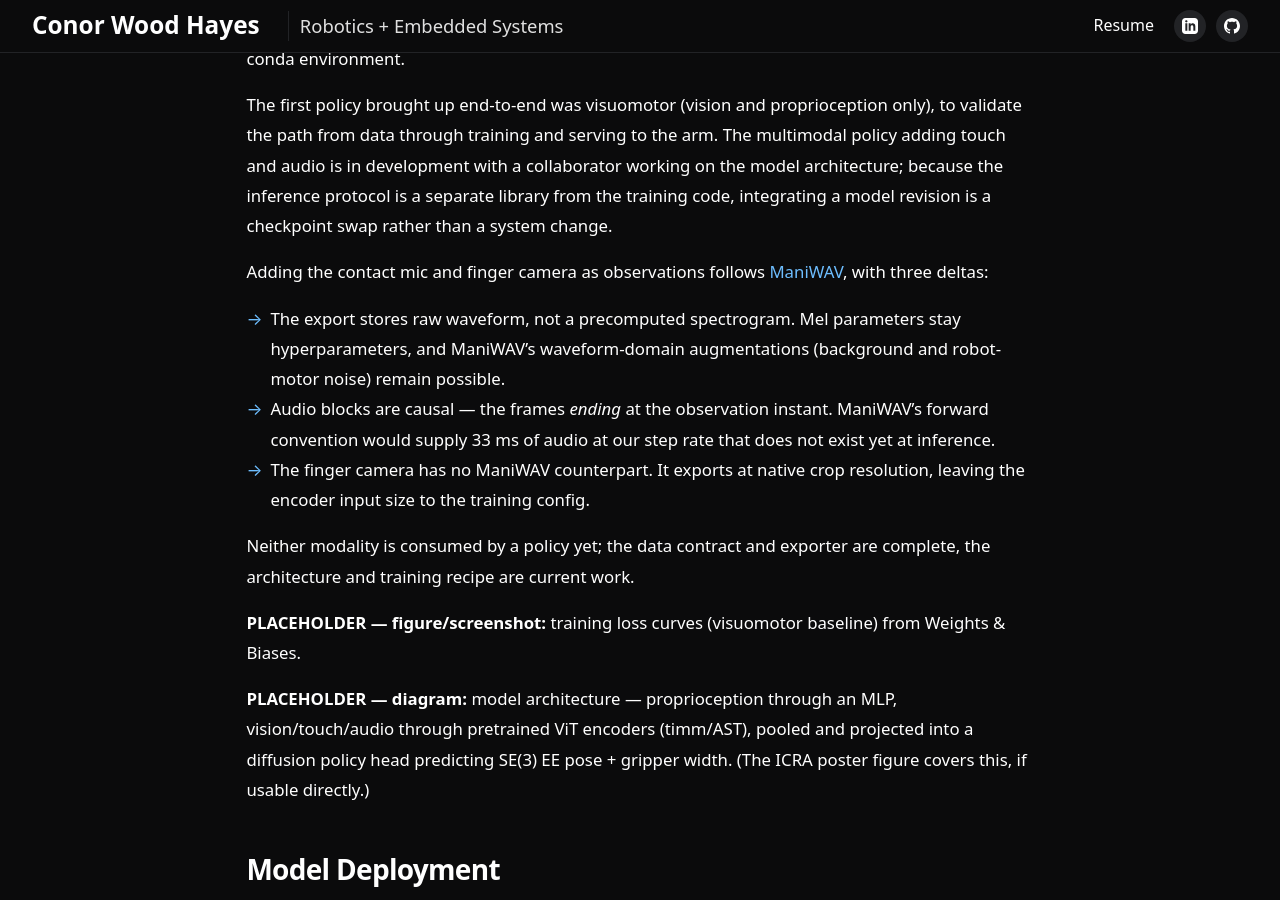
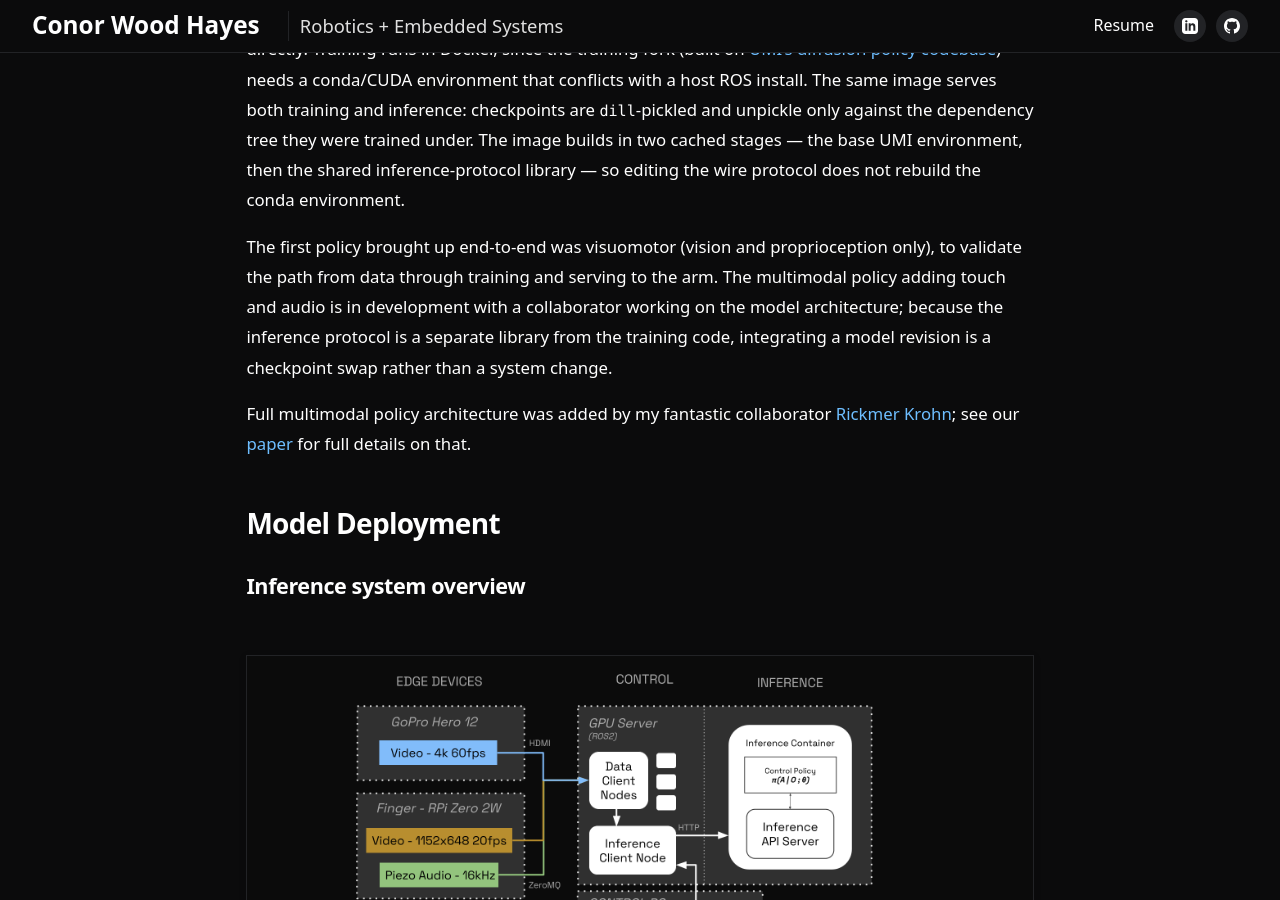
Before and after one commit to cwoodhayes/cwoodhayes.github.io, a Jekyll site: the page built from _projects/PolyUMI_final.md, in a window 1280 px wide and 900 px high, scrolled down 9426 px. Built offline with Jekyll 4.4.1, drawn with Linux system fonts in a browser that asks for light colours; some of the changed text lies outside the part shown.

Commit message:
adding note on purpose

```diff
--- a/_projects/PolyUMI_final.md
+++ b/_projects/PolyUMI_final.md
@@ -14,15 +14,19 @@
 # PolyUMI (Part 2): Training and Deploying a Multimodal Manipulation Policy
 
 <div class="project-button-row">
-	{% include github-button.html url="https://github.com/cwoodhayes/polyumi" %}
+  {% include github-button.html url="https://polyumi-vista.github.io/" label="Paper submission" icon="web" %}
+	{% include github-button.html url="https://github.com/PolyUMI-VisTA/PolyUMI-system" %}
   {% include github-button.html url="https://cad.onshape.com/documents/51445b7d15b8d189878323f1/w/358bf42f47b2b1f2a511decc/e/9a3e51ec7a29118eecf3283b" label="Gripper CAD" icon="onshape" %}
   {% include github-button.html url="https://cad.onshape.com/documents/e674950e5409bace1adf9ce3/w/92b242e38e2c65427b8cb5db/e/0ded13219a9c097fb326bd02" label="Franka Mount CAD" icon="onshape" %}
   {% include github-button.html url="https://docs.google.com/document/d/1T0v_7H8YAJjOud9QWYlQct29a78YKvELPIpKTzajFs0/edit?usp=sharing" label="Build Instructions" icon="web" %}
-  {% include github-button.html url="/assets/msr/polyumi/polyumi_icra2026_poster.pdf" label="ICRA 2026 Poster" icon="web" %}
 </div>
 
 
 > This article is Part 2 of 2 on PolyUMI; [Part 1](/projects/polyumi/) covers PolyUMI's hardware, firmware, and data collection system. Here we cover the rest of the pipeline: preprocessing, dataset creation, training, and real-time policy deployment on a Franka FR3.
+
+> Our project website for the research publication based on this system is [here](https://polyumi-vista.github.io/). For a more research-driven writeup, you should have a look there. This article is focused on the engineering details of bringing up the system, which is out of scope for an academic paper but I think very useful :)
+
+---
 
 PolyUMI is a multimodal robot learning policy training, inference, and data collection platform, which enables rapid iteration on imitation learning policies beyond visuomotor.
 
@@ -127,8 +131,8 @@
 
 leaving a $$(R - I)x$$ term in the relative translation: roughly 4 cm of phantom motion for a 30° wrist rotation at the 7 cm GoPro-to-fingertip scale. Both sources are therefore re-expressed onto the fingertip midpoint via the GoPro, which is the only body the handheld gripper and the arm-mounted end-effector share.
 
-#### 6. Contact-mic audio blocking
-The 16 kHz piezo signal is sliced into one block per GoPro frame, anchored on each frame's timestamp. This enables sending the audio in the form of log-mel spectrogram images into the downstream model, so that it can be consumed using a vision transformer (i.e. the pretrained AST ViT).
+#### 6. Contact-mic audio processing
+The 16 kHz piezo signal is sliced into one block per GoPro frame, anchored on each frame's timestamp. This enables sending the audio in the form of log-mel spectrogram images into the downstream model, so that it can be consumed using a vision encoder (i.e. ViT)
 
 <figure class="project-figure">
   <div style="display: grid; grid-template-columns: repeat(auto-fit, minmax(300px, 1fr)); gap: 1rem;">
@@ -161,17 +165,7 @@
 
 The first policy brought up end-to-end was visuomotor (vision and proprioception only), to validate the path from data through training and serving to the arm. The multimodal policy adding touch and audio is in development with a collaborator working on the model architecture; because the inference protocol is a separate library from the training code, integrating a model revision is a checkpoint swap rather than a system change.
 
-Adding the contact mic and finger camera as observations follows [ManiWAV](https://mani-wav.github.io/), with three deltas:
-
-- The export stores raw waveform, not a precomputed spectrogram. Mel parameters stay hyperparameters, and ManiWAV's waveform-domain augmentations (background and robot-motor noise) remain possible.
-- Audio blocks are causal — the frames *ending* at the observation instant. ManiWAV's forward convention would supply 33 ms of audio at our step rate that does not exist yet at inference.
-- The finger camera has no ManiWAV counterpart. It exports at native crop resolution, leaving the encoder input size to the training config.
-
-Neither modality is consumed by a policy yet; the data contract and exporter are complete, the architecture and training recipe are current work.
-
-> **PLACEHOLDER — figure/screenshot:** training loss curves (visuomotor baseline) from Weights & Biases.
-
-> **PLACEHOLDER — diagram:** model architecture — proprioception through an MLP, vision/touch/audio through pretrained ViT encoders (timm/AST), pooled and projected into a diffusion policy head predicting SE(3) EE pose + gripper width. (The ICRA poster figure covers this, if usable directly.)
+Full multimodal policy architecture was added by my fantastic collaborator [Rickmer Krohn](https://pearl-lab.com/people/rickmer-krohn/); see our [paper](https://polyumi-vista.github.io) for full details on that.
 
 ## Model Deployment
 
```
